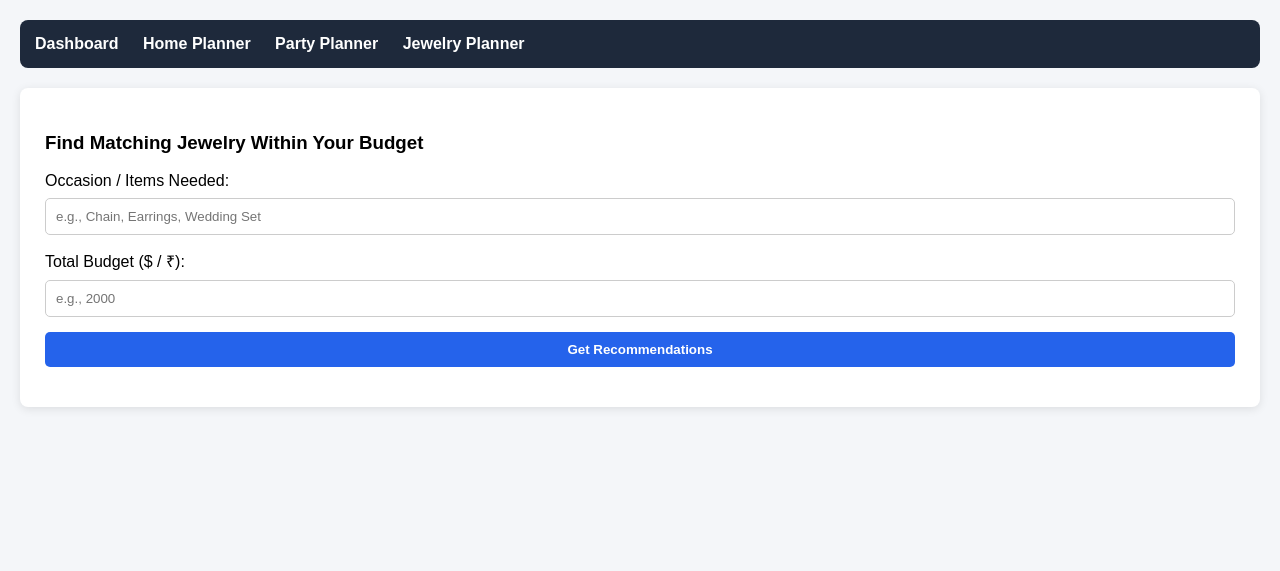
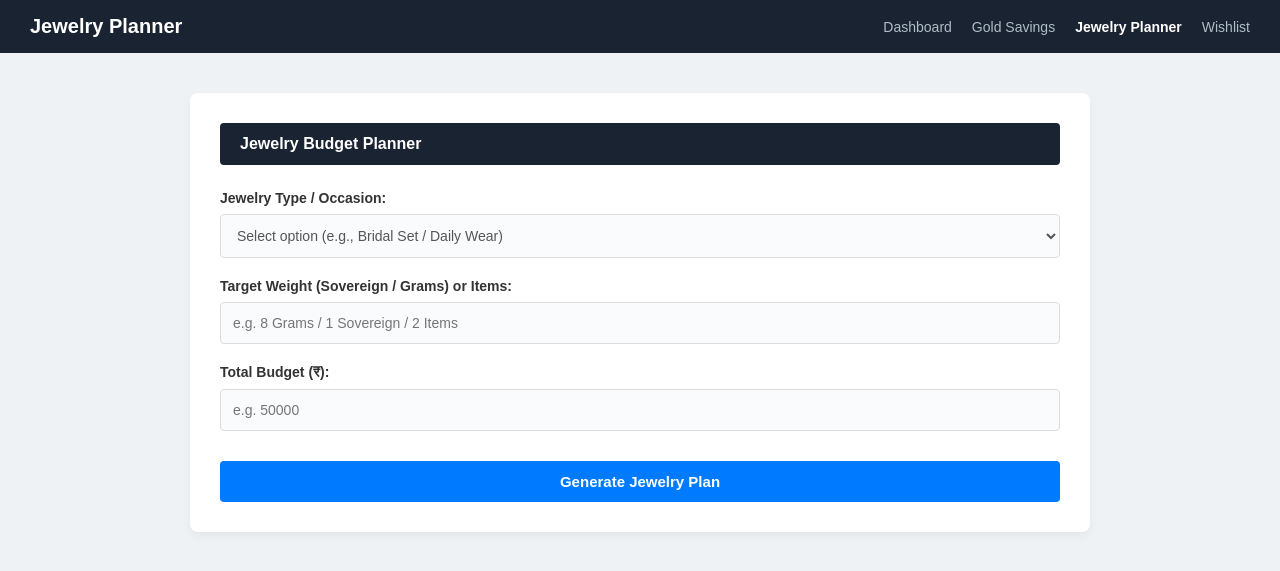
Before and after one commit to sakthilathika/pocketsmart-ai, a Flask app: page /jewelryplanner in a window 1280 px wide. Shown: the top 571 px of the page. Run offline with Flask 3, Linux system fonts and the light colour scheme.

Commit message:
Update jewelry.html

```diff
--- a/templates/jewelry.html
+++ b/templates/jewelry.html
@@ -1,139 +1,173 @@
 <!DOCTYPE html>
-<html lang="en">
+<html lang="ta">
 <head>
     <meta charset="UTF-8">
-  <title>PocketSmart - Jewelry Planner</title>
+    <meta name="viewport" content="width=device-width, initial-scale=1.0">
+    <title>Jewelry Planner</title>
     <style>
-    body { font-family: Arial, sans-serif; background: #f4f6f9; margin: 0; padding: 20px; }
-    .nav { background: #1e293b; padding: 15px; border-radius: 8px; margin-bottom: 20px; }
-    .nav a { color: white; margin-right: 20px; text-decoration: none; font-weight: bold; }
-    .card { background: white; padding: 25px; border-radius: 8px; box-shadow: 0 2px 10px rgba(0,0,0,0.1); margin-bottom: 20px; }
-    input, button { display: block; width: 100%; padding: 10px; margin-top: 8px; margin-bottom: 15px; border-radius: 5px; border: 1px solid #ccc; box-sizing: border-box; }
-    button { background: #2563eb; color: white; font-weight: bold; border: none; cursor: pointer; }
-    button:hover { background: #1d4ed8; }
-    table { width: 100%; border-collapse: collapse; margin-top: 15px; }
-    th, td { padding: 10px; border: 1px solid #ddd; text-align: left; }
-    th { background: #f8fafc; }
+        * {
+            box-sizing: border-box;
+            margin: 0;
+            padding: 0;
+            font-family: Arial, sans-serif;
+        }
+
+        body {
+            background-color: #eef2f5;
+        }
+
+        /* Top Navigation Bar */
+        .navbar {
+            background-color: #1a2332;
+            color: white;
+            display: flex;
+            justify-content: space-between;
+            align-items: center;
+            padding: 15px 30px;
+        }
+
+        .navbar .logo {
+            font-size: 20px;
+            font-weight: bold;
+        }
+
+        .navbar ul {
+            display: flex;
+            list-style: none;
+            gap: 20px;
+        }
+
+        .navbar ul li a {
+            color: #b0bec5;
+            text-decoration: none;
+            font-size: 14px;
+        }
+
+        .navbar ul li a.active {
+            color: white;
+            font-weight: bold;
+        }
+
+        /* Main Container */
+        .container {
+            max-width: 900px;
+            margin: 40px auto;
+            background: white;
+            border-radius: 8px;
+            padding: 30px;
+            box-shadow: 0 4px 10px rgba(0, 0, 0, 0.05);
+        }
+
+        /* Form Card Header */
+        .card-header {
+            background-color: #1a2332;
+            color: white;
+            padding: 12px 20px;
+            border-radius: 4px;
+            font-size: 16px;
+            font-weight: bold;
+            margin-bottom: 25px;
+        }
+
+        /* Form Controls */
+        .form-group {
+            margin-bottom: 20px;
+        }
+
+        .form-group label {
+            display: block;
+            margin-bottom: 8px;
+            font-weight: bold;
+            color: #333;
+            font-size: 14px;
+        }
+
+        .form-group input,
+        .form-group select {
+            width: 100%;
+            padding: 12px;
+            border: 1px solid #dcdcdc;
+            border-radius: 4px;
+            background-color: #f9fbfd;
+            font-size: 14px;
+            color: #555;
+            outline: none;
+        }
+
+        .form-group input:focus,
+        .form-group select:focus {
+            border-color: #007bff;
+            background-color: #fff;
+        }
+
+        /* Submit Button */
+        .btn-submit {
+            width: 100%;
+            padding: 12px;
+            background-color: #007bff;
+            color: white;
+            border: none;
+            border-radius: 4px;
+            font-size: 15px;
+            font-weight: bold;
+            cursor: pointer;
+            margin-top: 10px;
+            transition: background 0.3s;
+        }
+
+        .btn-submit:hover {
+            background-color: #0056b3;
+        }
     </style>
 </head>
 <body>
 
-  <div class="nav">
-    <a href="/dashboard">Dashboard</a>
-    <a href="/home_planner">Home Planner</a>
-    <a href="/party_planner">Party Planner</a>
-    <a href="/jewelry_planner">Jewelry Planner</a>
+    <!-- Header Navigation -->
+    <div class="navbar">
+        <div class="logo">Jewelry Planner</div>
+        <ul>
+            <li><a href="#">Dashboard</a></li>
+            <li><a href="#">Gold Savings</a></li>
+            <li><a href="#" class="active">Jewelry Planner</a></li>
+            <li><a href="#">Wishlist</a></li>
+        </ul>
     </div>
 
-  <div class="card">
-    <h3>Find Matching Jewelry Within Your Budget</h3>
-    <label>Occasion / Items Needed:</label>
-    <input type="text" id="items" placeholder="e.g., Chain, Earrings, Wedding Set">
-
-    <label>Total Budget ($ / ₹):</label>
-    <input type="number" id="budget" placeholder="e.g., 2000">
-
-    <button type="button" onclick="getRecommendations()">Get Recommendations</button>
+    <!-- Main Content -->
+    <div class="container">
+        <div class="card-header">
+            Jewelry Budget Planner
         </div>
 
-  <div class="card" id="resultsCard" style="display:none;">
-    <h3>Jewelry Recommendations</h3>
-    <div id="outputContainer"></div>
+        <form>
+            <!-- Jewelry Category / Event -->
+            <div class="form-group">
+                <label for="jewelry-type">Jewelry Type / Occasion:</label>
+                <select id="jewelry-type">
+                    <option value="" disabled selected>Select option (e.g., Bridal Set / Daily Wear)</option>
+                    <option value="wedding">Bridal / Wedding Set</option>
+                    <option value="bangle">Gold Bangles & Chains</option>
+                    <option value="diamond">Diamond Collection</option>
+                    <option value="daily">Daily Wear / Gift</option>
+                </select>
             </div>
 
-  <script>
-    async function getRecommendations() {
-      const items = document.getElementById('items').value.trim();
-      const budget = document.getElementById('budget').value.trim();
-      const resultsCard = document.getElementById('resultsCard');
-      const outputContainer = document.getElementById('outputContainer');
+            <!-- Target Gold Weight / Quantity -->
+            <div class="form-group">
+                <label for="weight">Target Weight (Sovereign / Grams) or Items:</label>
+                <input type="text" id="weight" placeholder="e.g. 8 Grams / 1 Sovereign / 2 Items">
+            </div>
 
-      if (!items || !budget) {
-        alert("Please fill in all fields.");
-        return;
-      }
+            <!-- Total Budget -->
+            <div class="form-group">
+                <label for="budget">Total Budget (₹):</label>
+                <input type="number" id="budget" placeholder="e.g. 50000">
+            </div>
 
-      outputContainer.innerHTML = "<p>Generating recommendations...</p>";
-      resultsCard.style.display = "block";
+            <!-- Submit Button -->
+            <button type="submit" class="btn-submit">Generate Jewelry Plan</button>
+        </form>
+    </div>
 
-      try {
-        const response = await fetch('/generate_jewelry', {
-          method: 'POST',
-          headers: { 'Content-Type': 'application/json' },
-          body: JSON.stringify({ items, budget })
-        });
-
-        if (!response.ok) {
-          throw new Error(`Server error: ${response.status}`);
-        }
-
-        const data = await response.json();
-
-        if (data.error) {
-          outputContainer.innerHTML = `<p style="color:red;">Error: ${data.error}</p>`;
-          return;
-        }
-
-        const json = typeof data.result === 'string' ? JSON.parse(data.result) : data.result;
-
-        let html = `
-          <div style="padding:10px; background:#e2e8f0; border-radius:5px; margin-bottom:15px;">
-            <b>Total Budget:</b> ₹${json.total_budget || budget}
-          </div>
-        `;
-
-        if (json.outfit_analysis) {
-          html += `
-            <div style="margin-bottom: 15px; padding: 10px; background: #f8fafc; border-radius: 6px;">
-              <p><b>Style / Theme:</b> ${json.outfit_analysis.style || 'N/A'}</p>
-              <p><b>Colors:</b> ${json.outfit_analysis.colors || 'N/A'}</p>
-            </div>
-          `;
-        }
-
-        if (json.recommendations && Array.isArray(json.recommendations)) {
-          html += `
-            <table>
-              <thead>
-                <tr>
-                  <th>Item Name</th>
-                  <th>Description</th>
-                  <th>Style</th>
-                  <th>Estimated Price</th>
-                </tr>
-              </thead>
-              <tbody>
-          `;
-
-          json.recommendations.forEach(rec => {
-            html += `
-              <tr>
-                <td><b>${rec.name}</b></td>
-                <td>${rec.description}</td>
-                <td>${rec.style || '-'}</td>
-                <td>₹${rec.price}</td>
-              </tr>
-            `;
-          });
-
-          html += `</tbody></table>`;
-        }
-
-        if (json.tips && Array.isArray(json.tips)) {
-          html += `<h4>Pro Tips:</h4><ul>`;
-          json.tips.forEach(tip => {
-            html += `<li>${tip}</li>`;
-          });
-          html += `</ul>`;
-        }
-
-        outputContainer.innerHTML = html;
-
-      } catch (err) {
-        console.error("Jewelry Fetch Error:", err);
-        outputContainer.innerHTML = `<p style="color:red;">Failed to render response: ${err.message}</p>`;
-      }
-    }
-  </script>
 </body>
 </html>
```
Lines whose indentation alone changed are shown as unchanged.
